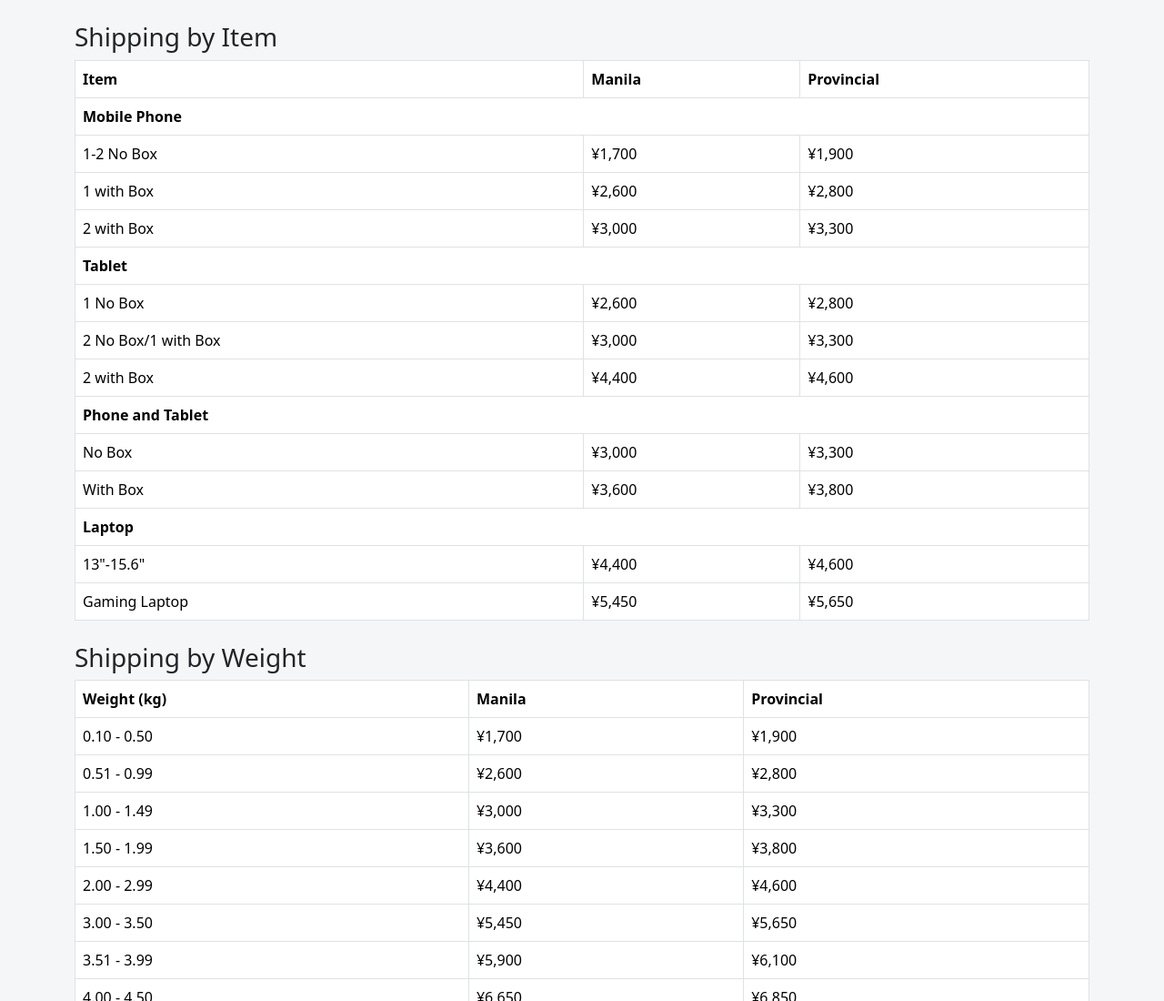
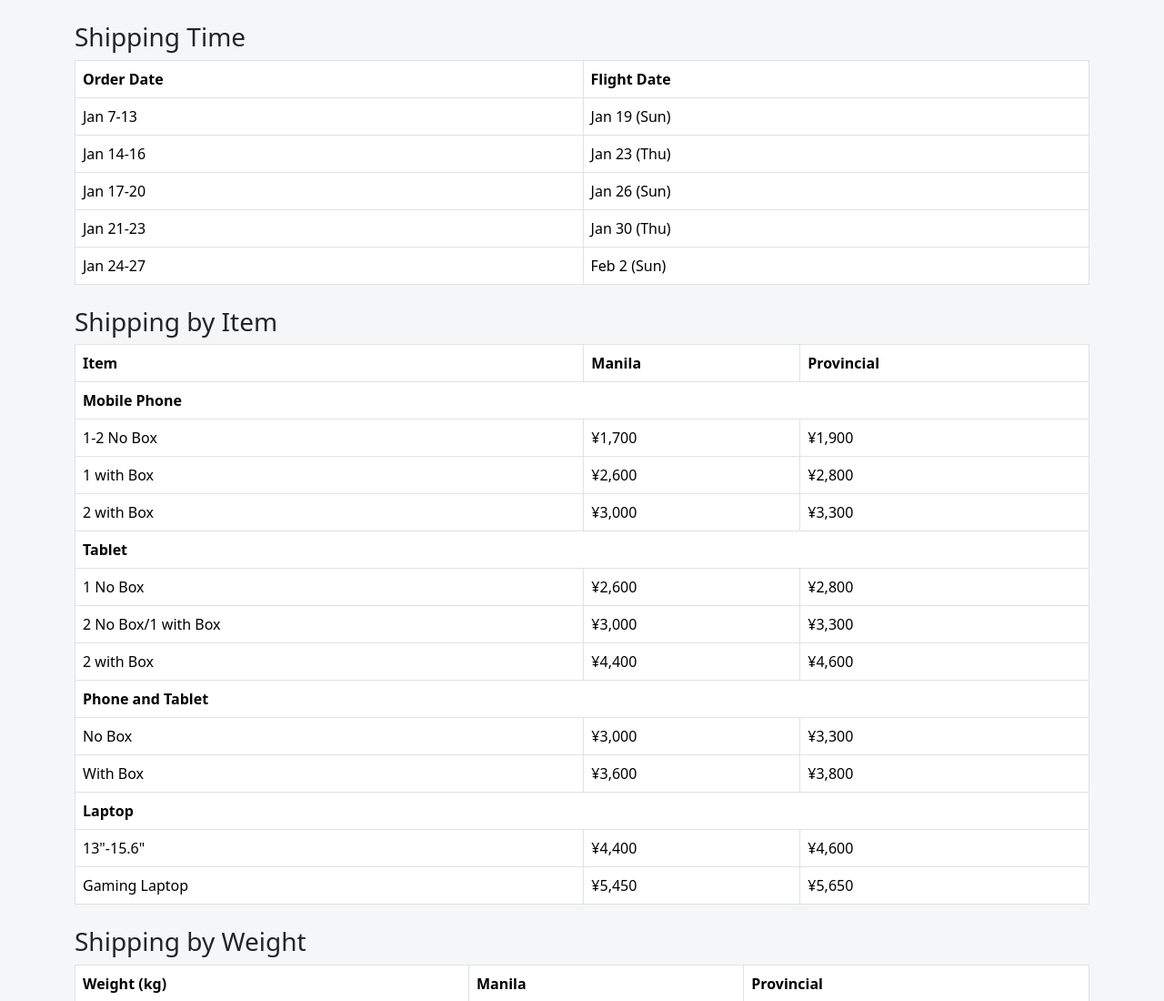
Before and after one commit to yeheyjp/express, a plain HTML site: page index.html in a window 1280 px wide. Shown: the top 1100 px of the page at 91% size. Drawn offline with nearby package versions, Linux system fonts and the light colour scheme.

Commit message:
Update index.html

```diff
--- a/index.html
+++ b/index.html
@@ -10,6 +10,37 @@
 </head>
 <body style="background-color: #f5f6f7;">
 <div class="container mt-1">
+<h3 class="mt-4">Shipping Time</h3>
+<table class="table table-bordered" style="background-color: white;">
+<thead>
+<tr>
+<th scope="col">Order Date</th>
+<th scope="col">Flight Date</th>
+</tr>
+</thead>
+<tbody>
+				<tr>
+                  <td>Jan 7-13</td>
+                  <td>Jan 19 (Sun)</td>
+                </tr>
+				<tr>
+                  <td>Jan 14-16</td>
+                  <td>Jan 23 (Thu)</td>
+                </tr>
+				<tr>
+                  <td>Jan 17-20</td>
+                  <td>Jan 26 (Sun)</td>
+                </tr>
+				<tr>
+                  <td>Jan 21-23</td>
+                  <td>Jan 30 (Thu)</td>
+                </tr>
+				<tr>
+                  <td>Jan 24-27</td>
+                  <td>Feb 2 (Sun)</td>
+                </tr>
+</tbody>
+</table>
 <h3 class="mt-4">Shipping by Item</h3>
 <table class="table table-bordered" style="background-color: white;">
 <thead>
```
